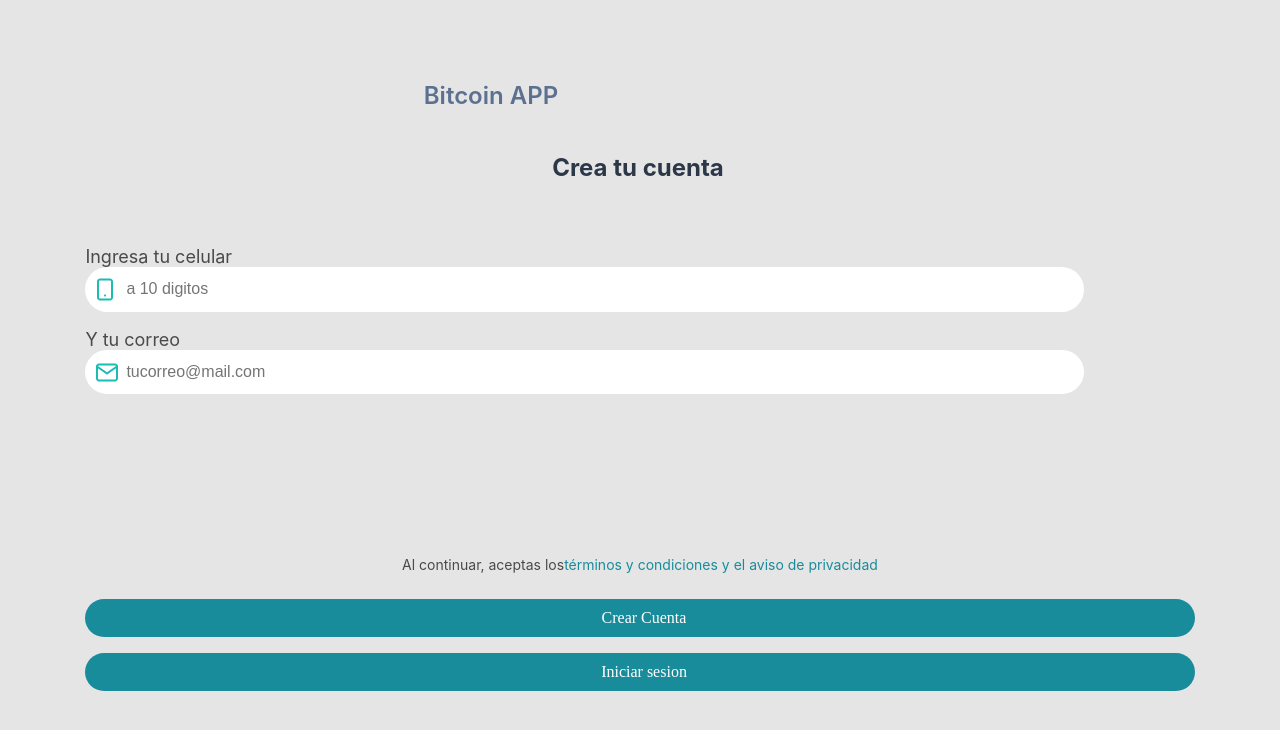
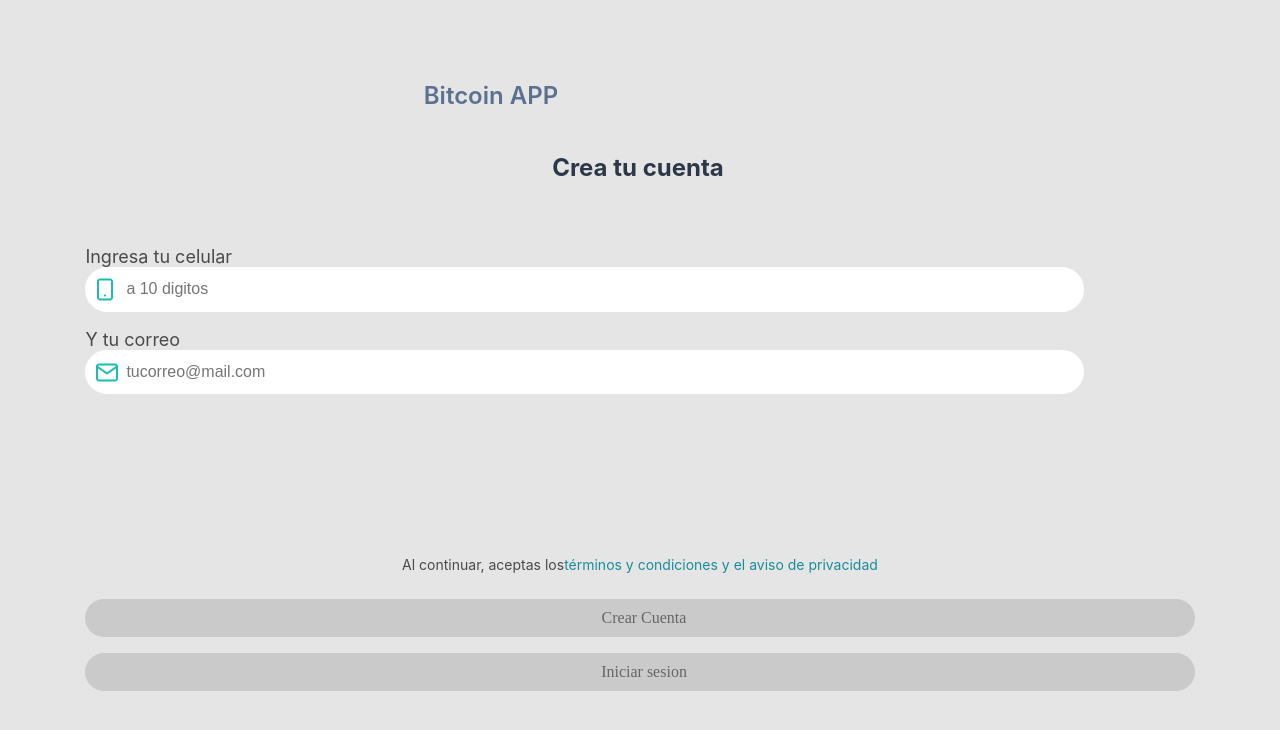
Before and after one commit to Tapioka0/bitcoin-app, a React (Vite) app: page /registro in a window 1280 px wide. Shown: the top 730 px of the page. Built offline with nearby package versions, Linux system fonts and the light colour scheme.

Commit message:
sistema de logeo funcionando

```diff
--- a/package.json
+++ b/package.json
@@ -12,7 +12,8 @@
     "react": "^18.2.0",
     "react-dom": "^18.2.0",
     "react-router-dom": "^6.4.3",
-    "styled-components": "^5.3.6"
+    "styled-components": "^5.3.6",
+    "sweetalert": "^2.1.2"
   },
   "devDependencies": {
     "@types/react": "^18.0.24",
--- a/src/App.css
+++ b/src/App.css
@@ -14,6 +14,14 @@ button, input[type="submit"], input[type="reset"] {
 	cursor: pointer;
 	outline: inherit;
 }
+button:disabled,
+button[disabled]{
+
+  background: #CACACA;
+  border-radius: 20px;
+  color: #666666;
+  cursor: not-allowed;
+}
 
 .text-green {
 
--- a/src/Components/Button/index.jsx
+++ b/src/Components/Button/index.jsx
@@ -1,10 +1,12 @@
 import styled from "styled-components";
 import { useNavigate } from "react-router-dom";
-export const Button = ({ text, cases, width }) => {
+export const Button = ({ text, cases, width, disabled }) => {
   const navigate = useNavigate();
   return (
     <Boton
       width={width}
+      disabled={disabled}
+      type={"submit"}
       onClick={() => {
         if (cases === 1) return navigate("/registro", { replace: true });
       }}
--- a/src/Components/form/Form.jsx
+++ b/src/Components/form/Form.jsx
@@ -1,21 +1,54 @@
+import { useState } from "react";
 import styled from "styled-components";
 import { Button } from "../Button";
 import { MailSVG } from "../Svg/Mail";
 import { PhoneSGV } from "../Svg/phone";
+import { useNavigate } from "react-router-dom";
+import swal from "sweetalert";
+export const Form = () => {
+  const navigate = useNavigate();
+  const [numero, setNumero] = useState(undefined);
+  const [correo, setCorreo] = useState("");
+  const [disabled, setDisabled] = useState(true);
+  // submit
+  const sumit = (e) => {
+    e.preventDefault();
+    if (numero <= 10 && correo.trim() == "")
+      return swal({
+        title: "Error!",
+        text: "Complete todos los campos",
+        icon: "error",
+      });
 
-export const Form = () => {
+    localStorage.setItem("numero", numero);
+    localStorage.setItem("correo", correo);
+    swal({
+      title: "Cuenta creada!",
+      text: "successfully",
+      icon: "success",
+    });
+    return navigate("/", { replace: true });
+  };
+
+  const changeLetters = (e, type) => {
+    type(e.target.value);
+    if (numero && correo.trim() !== "") setDisabled(false);
+    else setDisabled(true);
+  };
+
   return (
-    <FormContainer>
+    <FormContainer onSubmit={sumit}>
       <div className="inputs">
         <label>Ingresa tu celular</label>
 
         <PhoneSGV />
         <input
           className="input-icon"
-          type={"text"}
+          type={"number"}
           placeholder={"a 10 digitos"}
           maxLength={10}
-          value={""}
+          value={numero}
+          onChange={(e) => changeLetters(e, setNumero)}
         />
       </div>
       <div className="inputs">
@@ -24,8 +57,8 @@ export const Form = () => {
         <input
           type={"email"}
           placeholder={"tucorreo@mail.com"}
-          maxLength={10}
-          value={""}
+          value={correo}
+          onChange={(e) => changeLetters(e, setCorreo)}
         />
       </div>
       <div className="Footer">
@@ -38,9 +71,9 @@ export const Form = () => {
           </p>
         </div>
         <div className="buttons">
-          <Button text={"Crear Cuenta"} width={"100%"} />
+          <Button text={"Crear Cuenta"} width={"100%"} disabled={disabled} />
           <div className="separador" />
-          <Button text={"Iniciar sesion"} width={"100%"} />
+          <Button text={"Iniciar sesion"} width={"100%"} disabled={true} />
         </div>
       </div>
     </FormContainer>
--- a/src/Pages/Onboarding/index.jsx
+++ b/src/Pages/Onboarding/index.jsx
@@ -2,13 +2,21 @@ import styled from "styled-components";
 import { DataAnalyticsSVG } from "../../Components/Svg/dataAnalytics";
 import { OnboardingFooter } from "../../layouts/Footer";
 import { Header } from "../../layouts/Header/Header";
+import { MainPage } from "../Main";
 export const OnboardingPage = () => {
+  const numero = localStorage.getItem("numero");
   return (
-    <Container>
-      <Header title={"Bitcoin APP"} />
-      <DataAnalyticsSVG />
-      <OnboardingFooter />
-    </Container>
+    <>
+      {numero ? (
+        <MainPage />
+      ) : (
+        <Container>
+          <Header title={"Bitcoin APP"} />
+          <DataAnalyticsSVG />
+          <OnboardingFooter />
+        </Container>
+      )}
+    </>
   );
 };
 
```
Also changed, not shown: 1 other file (tests, documents, lock files or other folders).
